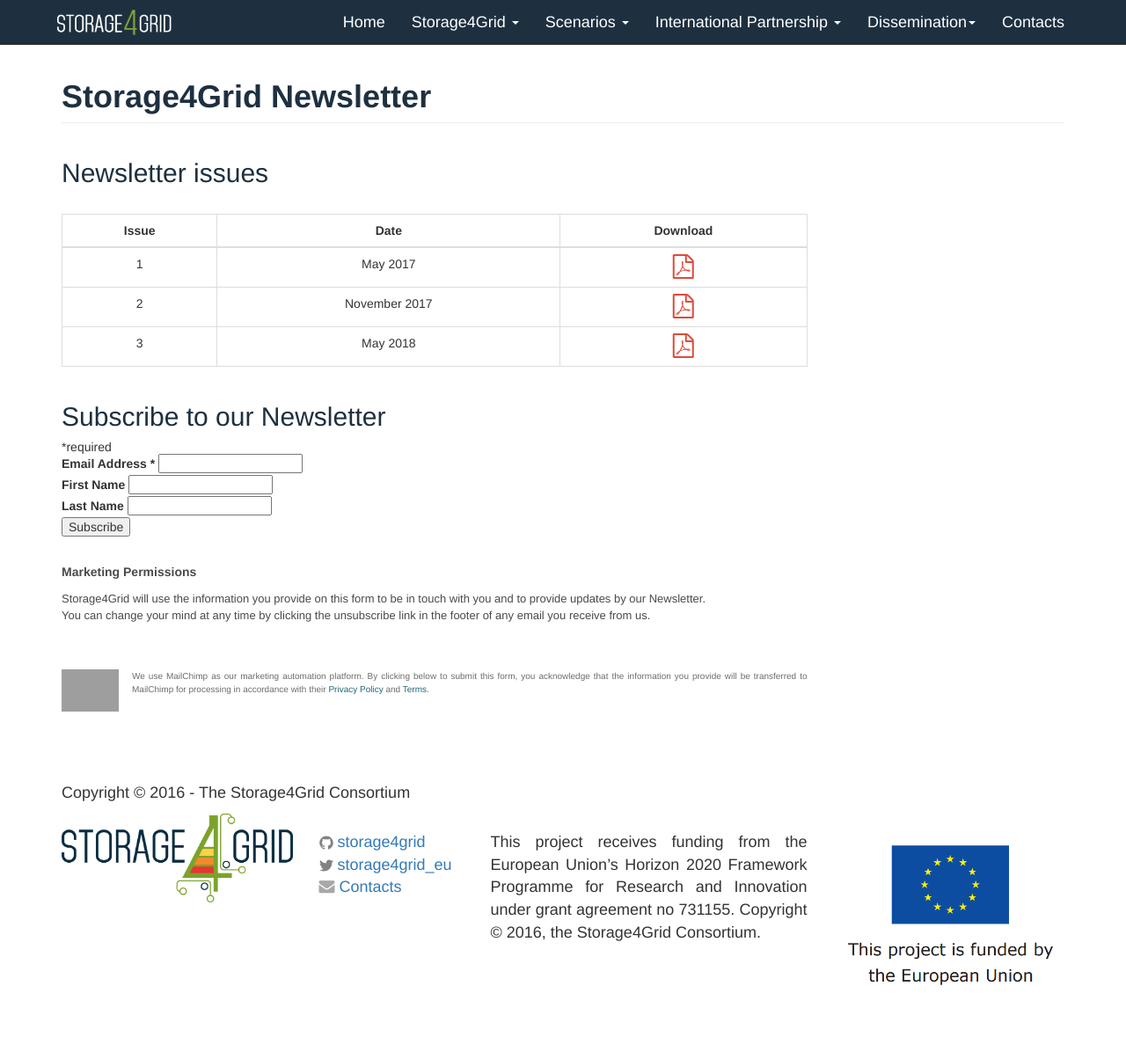
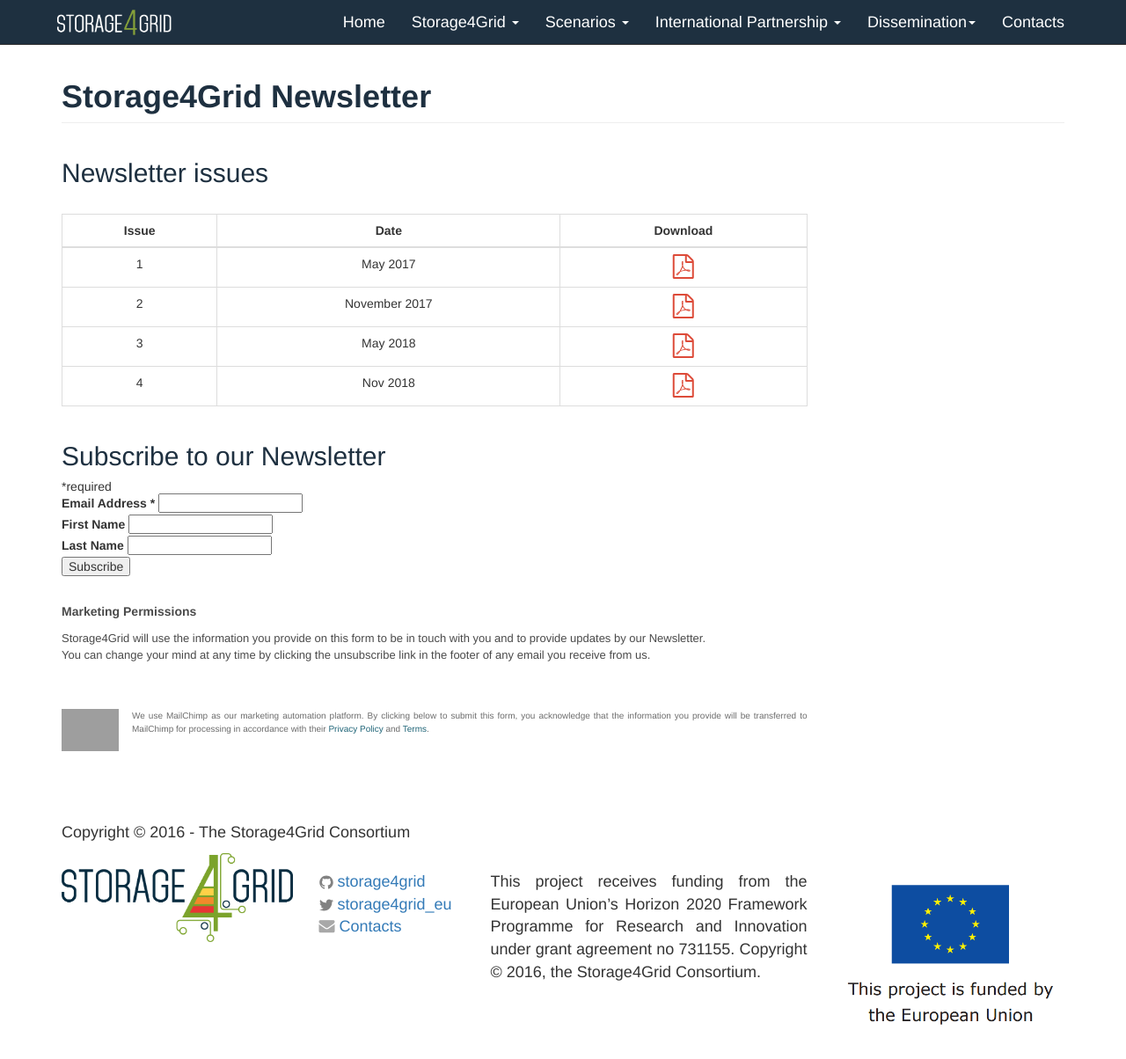
Before and after one commit to storage4grid/storage4grid.github.io, a Jekyll site: the page built from pages/newsletter.html, in a window 1280 px wide and 1224 px high. Shown: the top 1204 px of the window at 88% size. Built offline with Jekyll 4.4.1, drawn with Linux system fonts in a browser that asks for light colours; comment, search, counter and statistics services are not loaded; grey boxes are pictures that could not be loaded.

Commit message:
Introduced newsletter about November 2018

```diff
--- a/pages/newsletter.html
+++ b/pages/newsletter.html
@@ -33,6 +33,11 @@
 			<td style="text-align: center">3</td>
 			<td style="text-align: center">May 2018</td>
 			<td style="text-align: center"><a href="/newsletter/Newsletter3_2018_May.pdf"><i class="fa fa-file-pdf-o fa-2x" style="color:#DD4B39" aria-hidden="true"></i></a></td>
+		</tr>
+		<tr>
+			<td style="text-align: center">4</td>
+			<td style="text-align: center">Nov 2018</td>
+			<td style="text-align: center"><a href="/newsletter/Newsletter4_2018_November.pdf"><i class="fa fa-file-pdf-o fa-2x" style="color:#DD4B39" aria-hidden="true"></i></a></td>
 		</tr>
   </tbody>
 </table>
```
Also changed, not shown: 1 other file.
